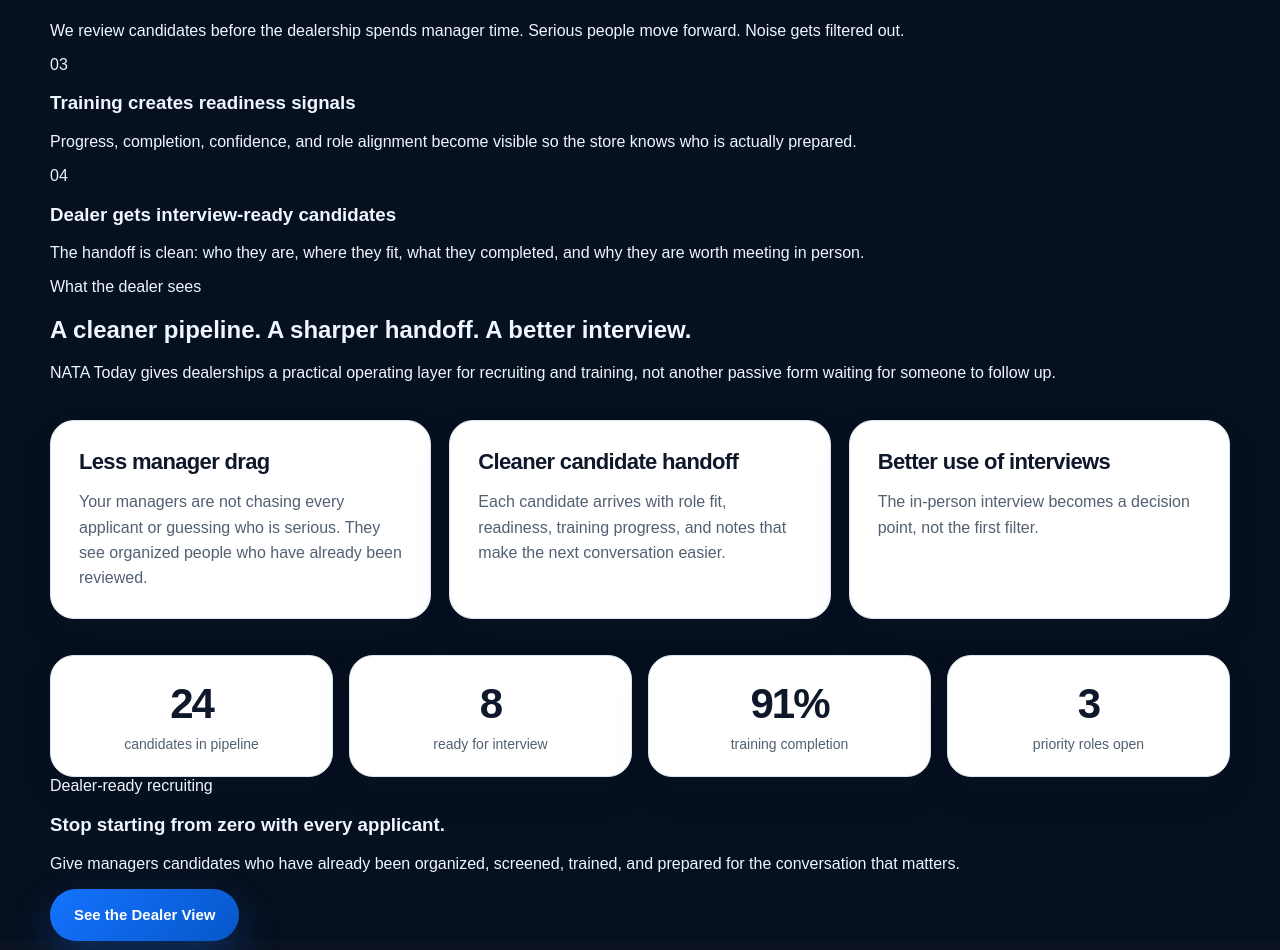
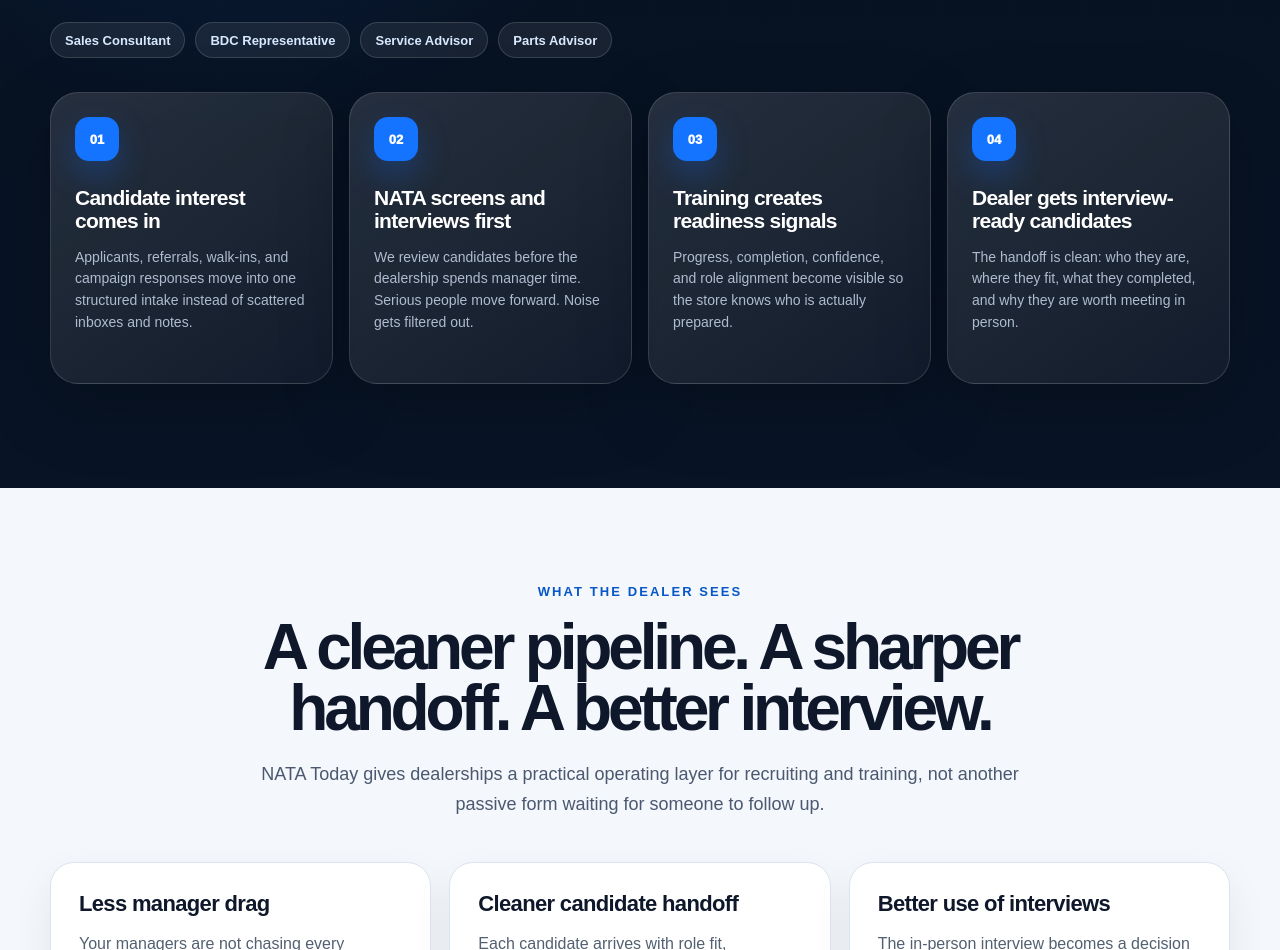
Before and after one commit to zlomke76-del/natatoday, a Next.js app: page / in a window 1280 px wide. Shown: the part 1142-2092 px from the top of the page. Built offline with nearby package versions, Linux system fonts and the light colour scheme.

Commit message:
Refactor globals.css by removing comments and cleaning styles
Removed unused CSS comments and cleaned up styles for various sections. Adjusted styles for hero, process, and outcome sections to improve layout and responsiveness.

```diff
--- a/app/globals.css
+++ b/app/globals.css
@@ -25,18 +25,10 @@ select {
   font: inherit;
 }
 
-/* =====================
-   SHELL
-===================== */
-
 .shell {
   min-height: 100vh;
   background: #07101f;
 }
-
-/* =====================
-   NAV
-===================== */
 
 .nav {
   position: sticky;
@@ -135,10 +127,6 @@ select {
   box-shadow: inset 0 1px 0 rgba(255, 255, 255, 0.08);
 }
 
-/* =====================
-   HOME HERO - IMAGE SYSTEM
-===================== */
-
 .hero {
   position: relative;
 }
@@ -158,39 +146,48 @@ select {
   background:
     linear-gradient(
       90deg,
-      rgba(6, 16, 31, 0.96) 0%,
-      rgba(6, 16, 31, 0.88) 31%,
-      rgba(6, 16, 31, 0.48) 57%,
-      rgba(6, 16, 31, 0.14) 78%,
+      rgba(6, 16, 31, 0.97) 0%,
+      rgba(6, 16, 31, 0.9) 32%,
+      rgba(6, 16, 31, 0.52) 58%,
+      rgba(6, 16, 31, 0.16) 78%,
       rgba(6, 16, 31, 0.08) 100%
     ),
     linear-gradient(
       180deg,
       rgba(6, 16, 31, 0.18) 0%,
       rgba(6, 16, 31, 0.04) 45%,
-      rgba(6, 16, 31, 0.28) 100%
+      rgba(6, 16, 31, 0.32) 100%
     );
+}
+
+.hero-inner,
+.wrap {
+  width: min(1180px, calc(100% - 40px));
+  margin: 0 auto;
 }
 
 .hero-inner {
   position: relative;
   z-index: 2;
-  width: min(1180px, calc(100% - 40px));
-  margin: 0 auto;
   padding: 92px 0;
 }
 
 .hero-copy {
-  max-width: 620px;
+  max-width: 650px;
 }
 
-.eyebrow {
+.eyebrow,
+.section-kicker {
   margin-bottom: 18px;
   color: #fbbf24;
   font-size: 13px;
   font-weight: 900;
   letter-spacing: 0.16em;
   text-transform: uppercase;
+}
+
+.section-kicker.dark {
+  color: #0757c9;
 }
 
 h1 {
@@ -210,7 +207,7 @@ h1 {
 .lede {
   max-width: 620px;
   margin: 24px 0 0;
-  color: rgba(255, 255, 255, 0.84);
+  color: rgba(255, 255, 255, 0.86);
   font-size: 19px;
   line-height: 1.58;
 }
@@ -266,10 +263,255 @@ h1 {
   font-size: 13px;
 }
 
-/* =====================
-   RESTORED HERO CARD / PRODUCT VISUAL
-   Available for home/demo sections if markup uses it.
-===================== */
+#system,
+#outcomes {
+  scroll-margin-top: 96px;
+}
+
+.process-section {
+  position: relative;
+  overflow: hidden;
+  padding: 96px 0 104px;
+  background:
+    radial-gradient(circle at 18% 0%, rgba(20, 115, 255, 0.18), transparent 34%),
+    linear-gradient(180deg, #06101f 0%, #081426 100%);
+  color: #ffffff;
+}
+
+.process-section::before {
+  content: "";
+  position: absolute;
+  inset: 0;
+  pointer-events: none;
+  background:
+    linear-gradient(90deg, rgba(255, 255, 255, 0.035) 1px, transparent 1px),
+    linear-gradient(180deg, rgba(255, 255, 255, 0.028) 1px, transparent 1px);
+  background-size: 72px 72px;
+  mask-image: linear-gradient(180deg, rgba(0, 0, 0, 0.55), transparent 72%);
+}
+
+.process-section .wrap {
+  position: relative;
+  z-index: 1;
+}
+
+.process-hero {
+  display: grid;
+  grid-template-columns: minmax(0, 1.1fr) minmax(320px, 0.9fr);
+  gap: 44px;
+  align-items: end;
+}
+
+.process-hero h2,
+.outcome-heading h2 {
+  margin: 0;
+  font-size: clamp(42px, 5vw, 72px);
+  line-height: 0.95;
+  font-weight: 900;
+  letter-spacing: -0.065em;
+  text-wrap: balance;
+}
+
+.process-hero p,
+.outcome-heading p {
+  margin: 0;
+  color: rgba(224, 238, 255, 0.78);
+  font-size: 18px;
+  line-height: 1.7;
+}
+
+.role-strip {
+  display: flex;
+  flex-wrap: wrap;
+  gap: 10px;
+  margin-top: 34px;
+}
+
+.role-strip span {
+  display: inline-flex;
+  align-items: center;
+  min-height: 36px;
+  padding: 0 14px;
+  border: 1px solid rgba(255, 255, 255, 0.14);
+  border-radius: 999px;
+  background: rgba(255, 255, 255, 0.07);
+  color: #d7e8ff;
+  font-size: 13px;
+  font-weight: 800;
+}
+
+.process-grid {
+  display: grid;
+  grid-template-columns: repeat(4, 1fr);
+  gap: 16px;
+  margin-top: 34px;
+}
+
+.process-card {
+  min-height: 292px;
+  padding: 24px;
+  border: 1px solid rgba(255, 255, 255, 0.14);
+  border-radius: 28px;
+  background:
+    linear-gradient(145deg, rgba(255, 255, 255, 0.13), rgba(255, 255, 255, 0.045)),
+    rgba(7, 18, 34, 0.82);
+  box-shadow: 0 24px 70px rgba(0, 0, 0, 0.24);
+}
+
+.step-number {
+  width: 44px;
+  height: 44px;
+  display: inline-flex;
+  align-items: center;
+  justify-content: center;
+  margin-bottom: 26px;
+  border-radius: 14px;
+  background: #1473ff;
+  color: #ffffff;
+  font-size: 13px;
+  font-weight: 950;
+  box-shadow: 0 14px 32px rgba(20, 115, 255, 0.28);
+}
+
+.process-card h3 {
+  margin: 0;
+  color: #ffffff;
+  font-size: 21px;
+  line-height: 1.08;
+  letter-spacing: -0.035em;
+}
+
+.process-card p {
+  margin: 14px 0 0;
+  color: rgba(221, 235, 255, 0.76);
+  line-height: 1.55;
+  font-size: 14px;
+}
+
+.outcome-section {
+  background: #f4f7fb;
+  color: #101827;
+  padding: 96px 0;
+}
+
+.outcome-heading {
+  max-width: 940px;
+  margin: 0 auto;
+  text-align: center;
+}
+
+.outcome-heading h2 {
+  color: #0f172a;
+}
+
+.outcome-heading p {
+  max-width: 760px;
+  margin: 20px auto 0;
+  color: #4b5870;
+}
+
+.grid-3 {
+  display: grid;
+  grid-template-columns: repeat(3, 1fr);
+  gap: 18px;
+  margin-top: 42px;
+}
+
+.card-light,
+.metric {
+  border: 1px solid #dce4ef;
+  border-radius: 24px;
+  background: #ffffff;
+  box-shadow: 0 16px 40px rgba(15, 23, 42, 0.07);
+}
+
+.card-light {
+  padding: 28px;
+}
+
+.card-light h3 {
+  margin: 0;
+  color: #0f172a;
+  font-size: 22px;
+  letter-spacing: -0.03em;
+}
+
+.card-light p {
+  margin: 14px 0 0;
+  color: #526071;
+  line-height: 1.58;
+}
+
+.metric-row {
+  display: grid;
+  grid-template-columns: repeat(4, 1fr);
+  gap: 16px;
+  margin-top: 20px;
+}
+
+.metric {
+  padding: 24px;
+  text-align: center;
+}
+
+.metric strong {
+  display: block;
+  color: #0f172a;
+  font-size: 42px;
+  letter-spacing: -0.05em;
+}
+
+.metric span {
+  display: block;
+  margin-top: 8px;
+  color: #526071;
+  font-size: 14px;
+}
+
+.closing-band {
+  display: flex;
+  align-items: center;
+  justify-content: space-between;
+  gap: 28px;
+  margin-top: 44px;
+  padding: 30px;
+  border-radius: 30px;
+  background:
+    linear-gradient(135deg, rgba(20, 115, 255, 0.16), rgba(7, 16, 31, 0.02)),
+    #ffffff;
+  border: 1px solid #dce4ef;
+  box-shadow: 0 18px 50px rgba(15, 23, 42, 0.08);
+}
+
+.closing-band span {
+  color: #0757c9;
+  font-size: 12px;
+  font-weight: 950;
+  letter-spacing: 0.14em;
+  text-transform: uppercase;
+}
+
+.closing-band h3 {
+  margin: 10px 0 0;
+  color: #0f172a;
+  font-size: clamp(28px, 3vw, 42px);
+  line-height: 1;
+  letter-spacing: -0.05em;
+}
+
+.closing-band p {
+  max-width: 690px;
+  margin: 12px 0 0;
+  color: #526071;
+  line-height: 1.6;
+}
+
+.footer {
+  padding: 28px 0;
+  background: #0a1220;
+  color: #9fb1cc;
+  font-size: 13px;
+}
 
 .hero-card {
   padding: 26px;
@@ -390,109 +632,6 @@ h1 {
   line-height: 1.35;
 }
 
-/* =====================
-   SECTIONS
-===================== */
-
-.section-light {
-  background: #f4f7fb;
-  color: #101827;
-  padding: 82px 0;
-}
-
-.section-tight {
-  padding-top: 46px;
-}
-
-.wrap {
-  width: min(1180px, calc(100% - 40px));
-  margin: 0 auto;
-}
-
-.section-title {
-  max-width: 920px;
-  margin: 0 auto;
-  color: #0f172a;
-  font-size: clamp(34px, 4vw, 54px);
-  line-height: 1;
-  font-weight: 850;
-  letter-spacing: -0.055em;
-  text-align: center;
-  text-wrap: balance;
-}
-
-.section-copy {
-  max-width: 760px;
-  margin: 18px auto 0;
-  color: #4b5870;
-  font-size: 18px;
-  line-height: 1.65;
-  text-align: center;
-}
-
-.grid-3 {
-  display: grid;
-  grid-template-columns: repeat(3, 1fr);
-  gap: 18px;
-  margin-top: 38px;
-}
-
-.card-light,
-.metric {
-  border: 1px solid #dce4ef;
-  border-radius: 24px;
-  background: #ffffff;
-  box-shadow: 0 16px 40px rgba(15, 23, 42, 0.07);
-}
-
-.card-light {
-  padding: 28px;
-}
-
-.card-light h3 {
-  margin: 0;
-  color: #0f172a;
-  font-size: 22px;
-  letter-spacing: -0.03em;
-}
-
-.card-light p {
-  margin: 14px 0 0;
-  color: #526071;
-  line-height: 1.58;
-}
-
-.metric-row {
-  display: grid;
-  grid-template-columns: repeat(4, 1fr);
-  gap: 16px;
-  margin-top: 36px;
-}
-
-.metric {
-  padding: 24px;
-  text-align: center;
-}
-
-.metric strong {
-  display: block;
-  color: #0f172a;
-  font-size: 42px;
-  letter-spacing: -0.05em;
-}
-
-.metric span {
-  display: block;
-  margin-top: 8px;
-  color: #526071;
-  font-size: 14px;
-}
-
-/* =====================
-   DEMO / APP PAGES
-   Styles the dealer and candidate pages even when markup is plain.
-===================== */
-
 .shell > .eyebrow,
 .shell > h1,
 .shell > p,
@@ -500,7 +639,10 @@ h1 {
 .shell > ul,
 .shell > .hero-actions,
 .shell > .metric-row,
-.shell > .grid-3 {
+.shell > .grid-3,
+.shell > h3,
+.shell > strong,
+.shell > b {
   width: min(1180px, calc(100% - 40px));
   margin-left: auto;
   margin-right: auto;
@@ -551,30 +693,6 @@ h1 {
   background: rgba(255, 255, 255, 0.96);
 }
 
-/* Open roles / candidate plain text fallback */
-.shell > h3,
-.shell > strong,
-.shell > b {
-  width: min(1180px, calc(100% - 40px));
-  margin-left: auto;
-  margin-right: auto;
-}
-
-/* =====================
-   FOOTER
-===================== */
-
-.footer {
-  padding: 28px 0;
-  background: #0a1220;
-  color: #9fb1cc;
-  font-size: 13px;
-}
-
-/* =====================
-   RESPONSIVE
-===================== */
-
 @media (max-width: 980px) {
   .nav {
     height: auto;
@@ -611,17 +729,24 @@ h1 {
     padding: 72px 0;
   }
 
-  .hero-copy {
-    max-width: 640px;
+  .process-hero {
+    grid-template-columns: 1fr;
+    gap: 18px;
   }
 
-  .hero-card {
-    max-width: 620px;
-  }
-
+  .process-grid,
   .grid-3,
   .metric-row {
     grid-template-columns: 1fr;
+  }
+
+  .process-card {
+    min-height: auto;
+  }
+
+  .closing-band {
+    align-items: flex-start;
+    flex-direction: column;
   }
 
   .signal-card {
@@ -689,7 +814,9 @@ h1 {
     letter-spacing: -0.055em;
   }
 
-  .lede {
+  .lede,
+  .process-hero p,
+  .outcome-heading p {
     font-size: 17px;
   }
 
@@ -700,6 +827,29 @@ h1 {
 
   .btn {
     width: 100%;
+  }
+
+  .process-section,
+  .outcome-section {
+    padding: 68px 0;
+  }
+
+  .process-hero h2,
+  .outcome-heading h2 {
+    font-size: 42px;
+    letter-spacing: -0.055em;
+  }
+
+  .process-card,
+  .card-light,
+  .closing-band {
+    border-radius: 22px;
+    padding: 22px;
+  }
+
+  .role-strip span {
+    width: 100%;
+    justify-content: center;
   }
 
   .hero-card {
@@ -715,12 +865,4 @@ h1 {
     width: 188px;
     top: 78px;
   }
-
-  .section-light {
-    padding: 58px 0;
-  }
-
-  .section-copy {
-    font-size: 16px;
-  }
 }
```
